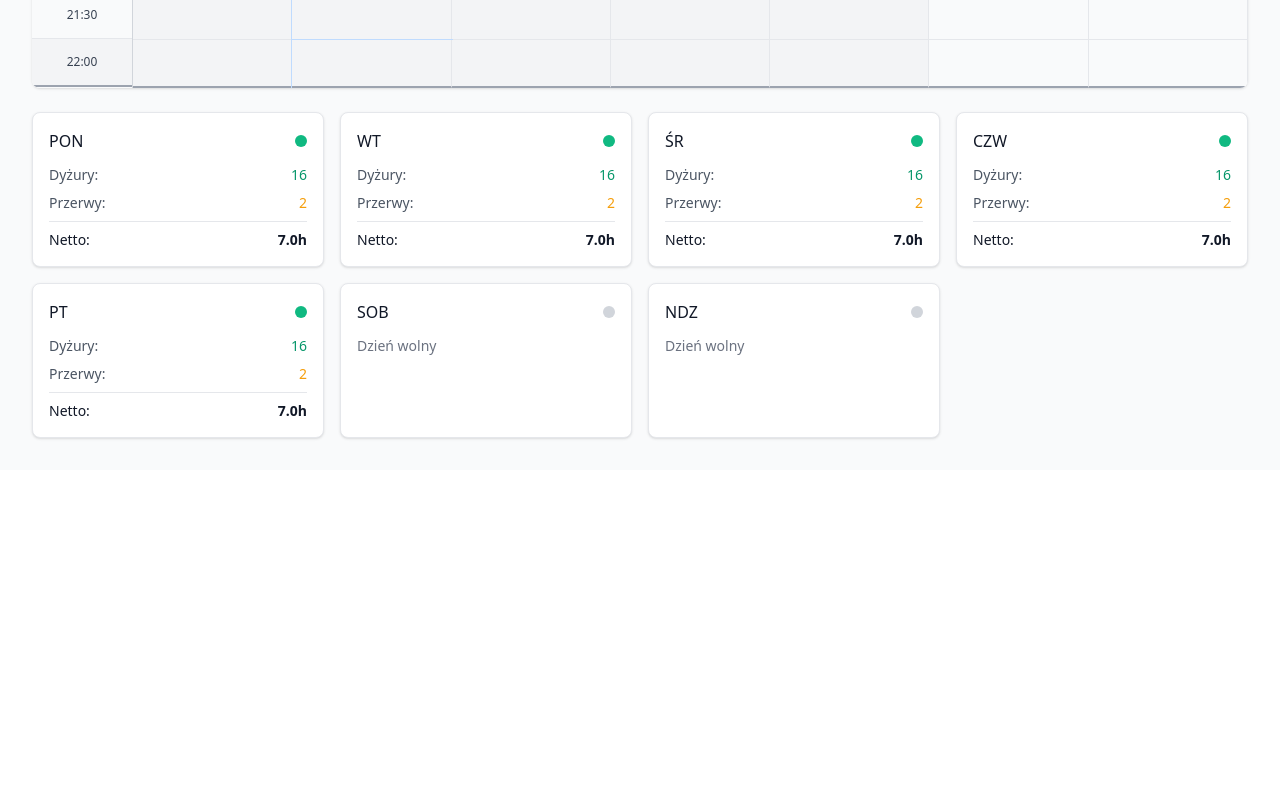
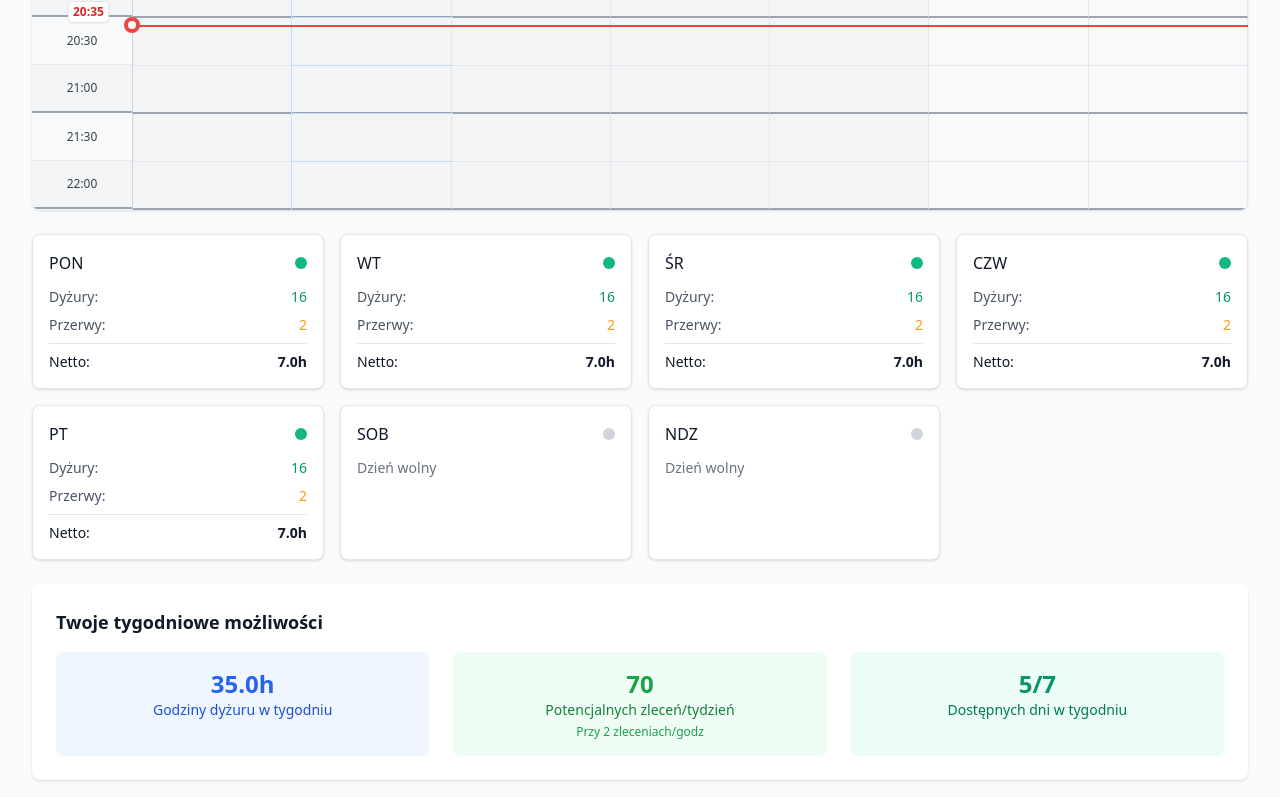
Before and after one commit to mkagd/technik, a Next.js app: page /kalendarz-pracownika-prosty in a window 1280 px wide. Shown: the part 2000-2797 px from the top of the page. Before the commit the page ends 2470 px from the top, so only its background shows below. Built offline with nearby package versions, Linux system fonts and the light colour scheme; sample sign-in values are in the browser's storage.

Commit message:
Dodano motywujące informacje o zarobkach i zachęty do większej liczby godzin dyżuru

```diff
--- a/pages/kalendarz-pracownika-prosty.js
+++ b/pages/kalendarz-pracownika-prosty.js
@@ -556,6 +556,28 @@ export default function KalendarzPracownikaProsty() {
         {/* Legenda */}
         <div className="bg-white rounded-lg shadow p-6 mb-6">
           <h2 className="text-lg font-semibold text-gray-900 mb-4">Harmonogram dyżurów (co 30 minut)</h2>
+
+          {/* Zachęta do większej liczby godzin */}
+          <div className="bg-gradient-to-r from-green-50 to-emerald-50 border border-green-200 rounded-lg p-4 mb-6">
+            <div className="flex items-center">
+              <div className="flex-shrink-0">
+                <div className="w-8 h-8 bg-green-500 rounded-full flex items-center justify-center">
+                  <span className="text-white font-bold text-sm">💰</span>
+                </div>
+              </div>
+              <div className="ml-3">
+                <h3 className="text-sm font-medium text-green-800">
+                  Więcej godzin dyżuru = Więcej zleceń = Większy zarobek!
+                </h3>
+                <p className="text-sm text-green-700 mt-1">
+                  Im więcej godzin ustawisz jako dostępne, tym więcej klientów będzie mogło umówić się na serwis.
+                  Większa dostępność oznacza więcej zleceń dziennie i wyższe miesięczne zarobki.
+                  <span className="font-medium">Każda dodatkowa godzina to potencjalna dodatkowa usługa!</span>
+                </p>
+              </div>
+            </div>
+          </div>
+
           <div className="grid grid-cols-1 md:grid-cols-2 gap-6">
             <div>
               <h3 className="text-sm font-medium text-gray-700 mb-3">Kolory slotów:</h3>
@@ -866,6 +888,76 @@ export default function KalendarzPracownikaProsty() {
             );
           })}
         </div>
+
+        {/* Tygodniowe podsumowanie z zachętą */}
+        <div className="bg-white rounded-lg shadow p-6 mt-6">
+          <h3 className="text-lg font-semibold text-gray-900 mb-4">Twoje tygodniowe możliwości</h3>
+          <div className="grid grid-cols-1 md:grid-cols-3 gap-6">
+            <div className="text-center p-4 bg-blue-50 rounded-lg">
+              <div className="text-2xl font-bold text-blue-600">
+                {daysOfWeek.reduce((total, day) => {
+                  const daySchedule = workSchedule[day.key] || { enabled: false, slots: [], breaks: [] };
+                  const workSlots = daySchedule.slots ? daySchedule.slots.length : 0;
+                  const breakSlots = daySchedule.breaks ? daySchedule.breaks.length : 0;
+                  const netWorkSlots = workSlots - breakSlots;
+                  return total + ((netWorkSlots * 30) / 60);
+                }, 0).toFixed(1)}h
+              </div>
+              <div className="text-sm text-blue-700 font-medium">Godziny dyżuru w tygodniu</div>
+            </div>
+            <div className="text-center p-4 bg-green-50 rounded-lg">
+              <div className="text-2xl font-bold text-green-600">
+                {Math.floor(daysOfWeek.reduce((total, day) => {
+                  const daySchedule = workSchedule[day.key] || { enabled: false, slots: [], breaks: [] };
+                  const workSlots = daySchedule.slots ? daySchedule.slots.length : 0;
+                  const breakSlots = daySchedule.breaks ? daySchedule.breaks.length : 0;
+                  const netWorkSlots = workSlots - breakSlots;
+                  return total + ((netWorkSlots * 30) / 60);
+                }, 0) * 2)}
+              </div>
+              <div className="text-sm text-green-700 font-medium">Potencjalnych zleceń/tydzień</div>
+              <div className="text-xs text-green-600 mt-1">Przy 2 zleceniach/godz</div>
+            </div>
+            <div className="text-center p-4 bg-emerald-50 rounded-lg">
+              <div className="text-2xl font-bold text-emerald-600">
+                {daysOfWeek.filter(day => (workSchedule[day.key] || {}).enabled).length}/7
+              </div>
+              <div className="text-sm text-emerald-700 font-medium">Dostępnych dni w tygodniu</div>
+            </div>
+          </div>
+
+          {daysOfWeek.reduce((total, day) => {
+            const daySchedule = workSchedule[day.key] || { enabled: false, slots: [], breaks: [] };
+            const workSlots = daySchedule.slots ? daySchedule.slots.length : 0;
+            const breakSlots = daySchedule.breaks ? daySchedule.breaks.length : 0;
+            const netWorkSlots = workSlots - breakSlots;
+            return total + ((netWorkSlots * 30) / 60);
+          }, 0) < 20 && (
+            <div className="mt-4 p-4 bg-yellow-50 border border-yellow-200 rounded-lg">
+              <div className="flex items-center">
+                <div className="flex-shrink-0">
+                  <span className="text-yellow-600 text-lg">⚡</span>
+                </div>
+                <div className="ml-3">
+                  <h4 className="text-sm font-medium text-yellow-800">
+                    Zwiększ swoje zarobki!
+                  </h4>
+                  <p className="text-sm text-yellow-700">
+                    Masz obecnie tylko {daysOfWeek.reduce((total, day) => {
+                      const daySchedule = workSchedule[day.key] || { enabled: false, slots: [], breaks: [] };
+                      const workSlots = daySchedule.slots ? daySchedule.slots.length : 0;
+                      const breakSlots = daySchedule.breaks ? daySchedule.breaks.length : 0;
+                      const netWorkSlots = workSlots - breakSlots;
+                      return total + ((netWorkSlots * 30) / 60);
+                    }, 0).toFixed(1)}h dyżuru w tygodniu.
+                    <span className="font-medium">Dodaj więcej godzin</span>, aby otrzymywać więcej zleceń
+                    i zwiększyć swoje miesięczne zarobki!
+                  </p>
+                </div>
+              </div>
+            </div>
+          )}
+        </div>
       </main>
 
       {/* Modal do ustawiania godzin */}
```
